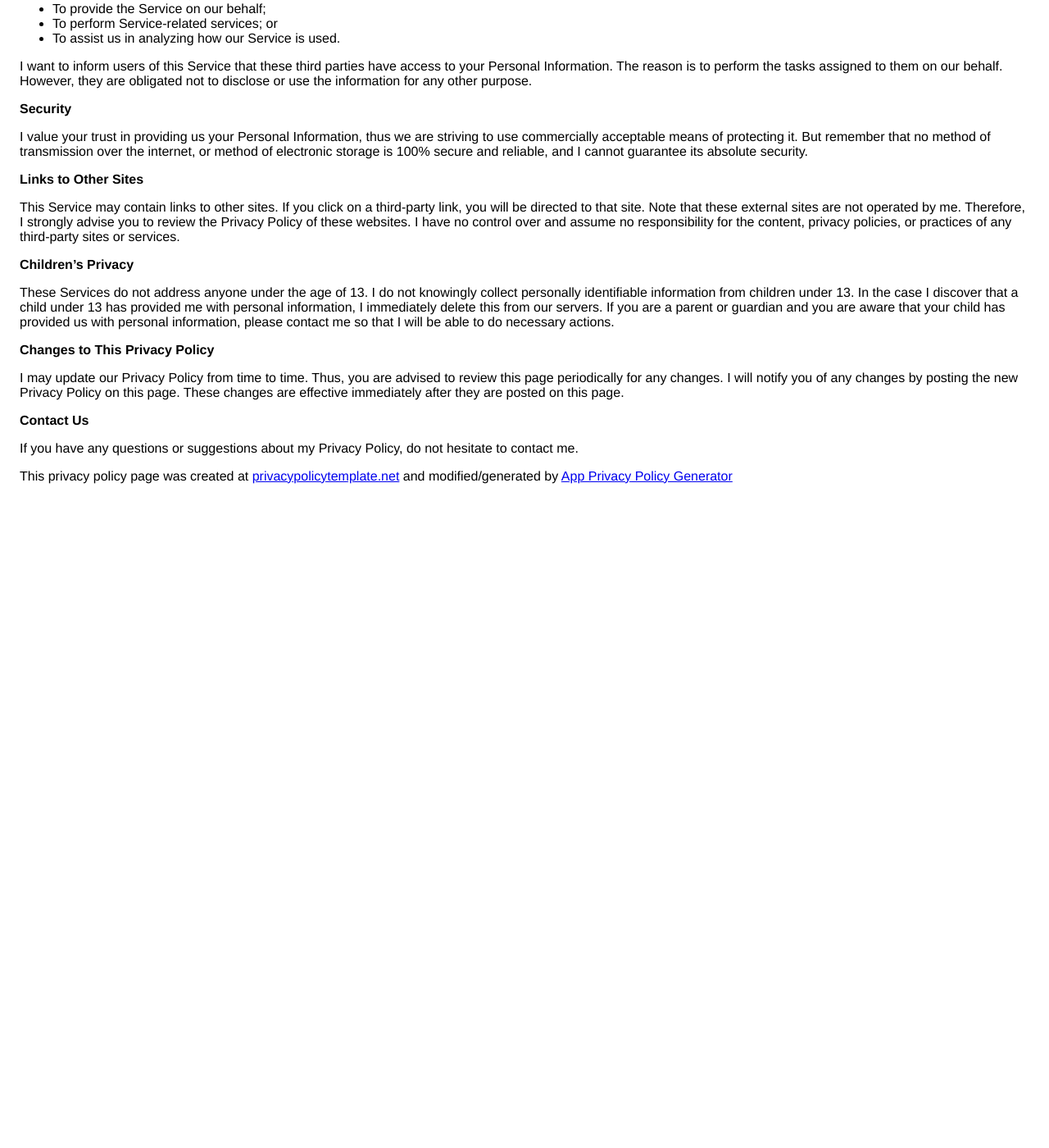
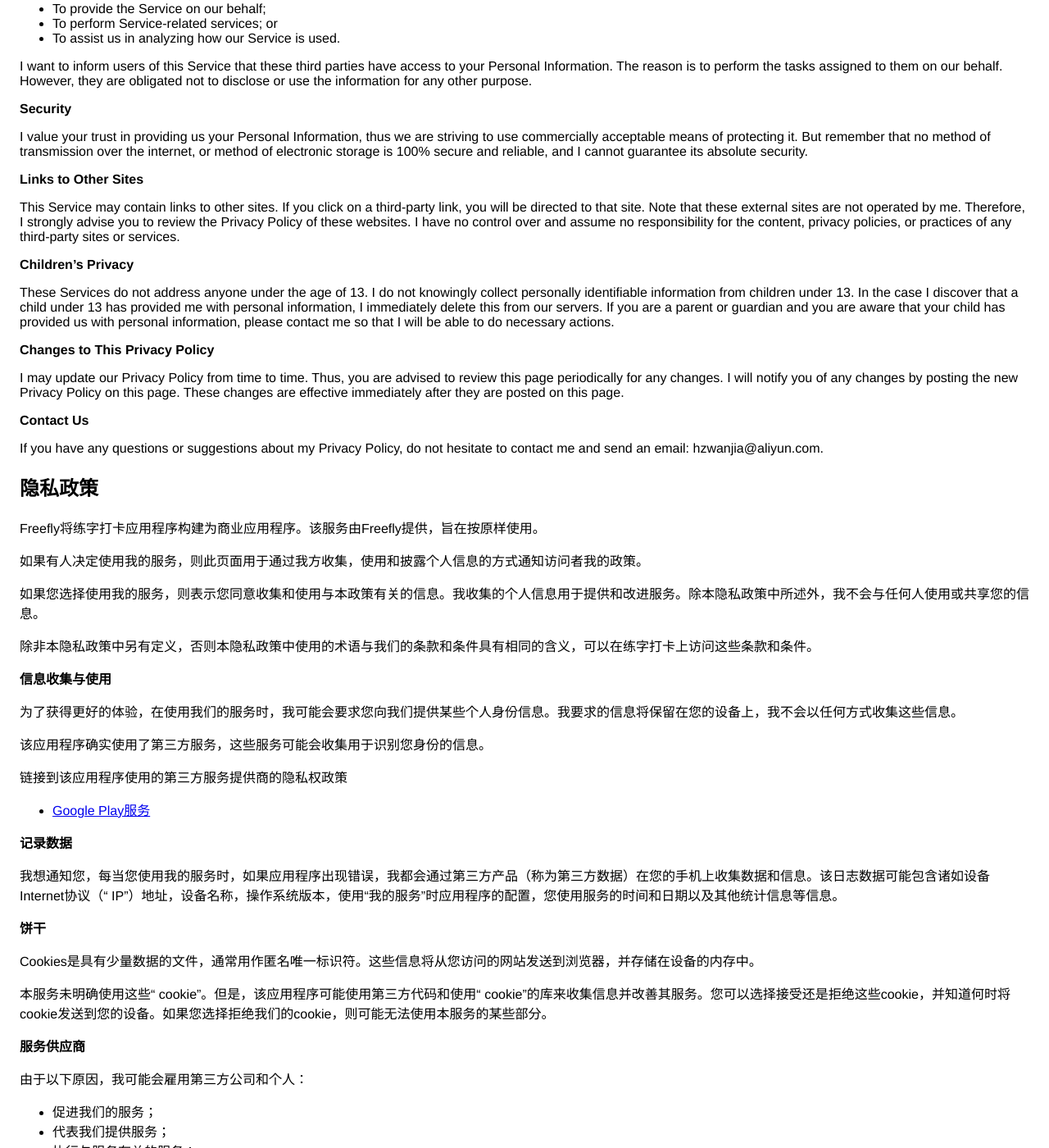
Before and after one commit to wanglianwu/page, a Jekyll site: the page ai_day_privacy_policy.html, which Jekyll copies as it is, in a window 1280 px wide and 1400 px high, scrolled down 808 px. Shown: the whole window at 82% size. Built offline with Jekyll 4.4.1, drawn with Linux system fonts in a browser that asks for light colours; before the commit the page ends 1438 px from its top, so only the background shows below that; some of the changed text lies outside the part shown.

Commit message:
Update ai_day_privacy_policy.html

```diff
--- a/ai_day_privacy_policy.html
+++ b/ai_day_privacy_policy.html
@@ -4,58 +4,77 @@
     <meta charset='utf-8'>
     <meta name="viewport" content="width=device-width,initial-scale=1,maximum-scale=1,user-scalable=no">
     <title>Privacy Policy</title>
-      <style> body { font-family: 'Helvetica Neue', Helvetica, Arial, sans-serif; padding:1em; } </style>
+    <style> body {
+        font-family: 'Helvetica Neue', Helvetica, Arial, sans-serif;
+        padding: 1em;
+    } </style>
 </head>
 <body>
-    <h2>Privacy Policy</h2> <p> Freefly built the 临帖练字打卡 app as a Commercial app. This SERVICE is provided by
-                    Freefly  and is intended for use as is.
-                  </p> <p>This page is used to inform visitors regarding my policies with the collection, use, and disclosure
-                    of Personal Information if anyone decided to use my Service.
-                  </p> <p>If you choose to use my Service, then you agree to the collection and use of information in
-                    relation to this policy. The Personal Information that I collect is used for providing and improving
-                    the Service. I will not use or share your information with anyone except as described
-                    in this Privacy Policy.
-                  </p> <p>The terms used in this Privacy Policy have the same meanings as in our Terms and Conditions, which is
-                    accessible at 临帖练字打卡 unless otherwise defined in this Privacy Policy.
-                  </p> <p><strong>Information Collection and Use</strong></p> <p>For a better experience, while using our Service, I may require you to provide us with certain
-                    personally identifiable information. The information that I request will be retained on your device and is not collected by me in any way.
-                  </p> <p>The app does use third party services that may collect information used to identify you.</p> <div><p>Link to privacy policy of third party service providers used by the app</p> <ul><li><a href="https://www.google.com/policies/privacy/" target="_blank">Google Play Services</a></li><!----><!----><!----><!----><!----><!----><!----></ul></div> <p><strong>Log Data</strong></p> <p> I want to inform you that whenever you use my Service, in a case of
-                    an error in the app I collect data and information (through third party products) on your phone
-                    called Log Data. This Log Data may include information such as your device Internet Protocol (“IP”) address,
-                    device name, operating system version, the configuration of the app when utilizing my Service,
-                    the time and date of your use of the Service, and other statistics.
-                  </p> <p><strong>Cookies</strong></p> <p>Cookies are files with a small amount of data that are commonly used as anonymous unique identifiers.
-                    These are sent to your browser from the websites that you visit and are stored on your device's internal
-                    memory.
-                  </p> <p>This Service does not use these “cookies” explicitly. However, the app may use third party code and
-                    libraries that use “cookies” to collect information and improve their services. You have the option to
-                    either accept or refuse these cookies and know when a cookie is being sent to your device. If you choose
-                    to refuse our cookies, you may not be able to use some portions of this Service.
-                  </p> <p><strong>Service Providers</strong></p> <p> I may employ third-party companies and individuals due to the following reasons:</p> <ul><li>To facilitate our Service;</li> <li>To provide the Service on our behalf;</li> <li>To perform Service-related services; or</li> <li>To assist us in analyzing how our Service is used.</li></ul> <p> I want to inform users of this Service that these third parties have access to
-                    your Personal Information. The reason is to perform the tasks assigned to them on our behalf. However,
-                    they are obligated not to disclose or use the information for any other purpose.
-                  </p> <p><strong>Security</strong></p> <p> I value your trust in providing us your Personal Information, thus we are striving
-                    to use commercially acceptable means of protecting it. But remember that no method of transmission over
-                    the internet, or method of electronic storage is 100% secure and reliable, and I cannot guarantee
-                    its absolute security.
-                  </p> <p><strong>Links to Other Sites</strong></p> <p>This Service may contain links to other sites. If you click on a third-party link, you will be directed
-                    to that site. Note that these external sites are not operated by me. Therefore, I strongly
-                    advise you to review the Privacy Policy of these websites. I have no control over
-                    and assume no responsibility for the content, privacy policies, or practices of any third-party sites
-                    or services.
-                  </p> <p><strong>Children’s Privacy</strong></p> <p>These Services do not address anyone under the age of 13. I do not knowingly collect
-                    personally identifiable information from children under 13. In the case I discover that a child
-                    under 13 has provided me with personal information, I immediately delete this from
-                    our servers. If you are a parent or guardian and you are aware that your child has provided us with personal
-                    information, please contact me so that I will be able to do necessary actions.
-                  </p> <p><strong>Changes to This Privacy Policy</strong></p> <p> I may update our Privacy Policy from time to time. Thus, you are advised to review
-                    this page periodically for any changes. I will notify you of any changes by posting
-                    the new Privacy Policy on this page. These changes are effective immediately after they are posted on
-                    this page.
-                  </p> <p><strong>Contact Us</strong></p> <p>If you have any questions or suggestions about my Privacy Policy, do not hesitate to contact
-                    me.
-                  </p> <p>This privacy policy page was created at <a href="https://privacypolicytemplate.net" target="_blank">privacypolicytemplate.net</a>
-                    and modified/generated by <a href="https://app-privacy-policy-generator.firebaseapp.com/" target="_blank">App
-                      Privacy Policy Generator</a></p>
+<h2>Privacy Policy</h2>
+<p>Freefly built the 练字打卡 app as a Commercial app. This SERVICE is provided by Freefly and is intended for use as is.</p>
+<p>This page is used to inform visitors regarding my policies with the collection, use, and disclosure of Personal Information if anyone decided to use my Service.</p>
+<p>If you choose to use my Service, then you agree to the collection and use of information in relation to this policy. The Personal Information that I collect is used for providing and improving the Service. I will not use or share your information with anyone except as described in this Privacy Policy.</p>
+<p>The terms used in this Privacy Policy have the same meanings as in our Terms and Conditions, which is accessible at 练字打卡 unless otherwise defined in this Privacy Policy.</p>
+<p><strong>Information Collection and Use</strong></p>
+<p>For a better experience, while using our Service, I may require you to provide us with certain personally identifiable information. The information that I request will be retained on your device and is not collected by me in any way.</p>
+<p>The app does use third party services that may collect information used to identify you.</p>
+<div><p>Link to privacy policy of third party service providers used by the app</p><ul><li><a href="https://www.google.com/policies/privacy/" target="_blank">Google Play Services</a></li></ul></div>
+<p><strong>Log Data</strong></p>
+<p> I want to inform you that whenever you use my Service, in a case of an error in the app I collect data and information (through third party products) on your phone called Log Data. This Log Data may include information such as your device Internet Protocol (“IP”) address, device name, operating system version, the configuration of the app when utilizing my Service, the time and date of your use of the Service, and other statistics.</p>
+<p><strong>Cookies</strong></p>
+<p>Cookies are files with a small amount of data that are commonly used as anonymous unique identifiers. These are sent to your browser from the websites that you visit and are stored on your device's internal memory.</p>
+<p>This Service does not use these “cookies” explicitly. However, the app may use third party code and libraries that use “cookies” to collect information and improve their services. You have the option to either accept or refuse these cookies and know when a cookie is being sent to your device. If you choose to refuse our cookies, you may not be able to use some portions of this Service.</p>
+<p><strong>Service Providers</strong></p>
+<p> I may employ third-party companies and individuals due to the following reasons:</p>
+<ul>
+    <li>To facilitate our Service;</li>
+    <li>To provide the Service on our behalf;</li>
+    <li>To perform Service-related services; or</li>
+    <li>To assist us in analyzing how our Service is used.</li>
+</ul>
+<p> I want to inform users of this Service that these third parties have access to your Personal Information. The reason is to perform the tasks assigned to them on our behalf. However, they are obligated not to disclose or use the information for any other purpose.</p>
+<p><strong>Security</strong></p>
+<p> I value your trust in providing us your Personal Information, thus we are striving to use commercially acceptable means of protecting it. But remember that no method of transmission over the internet, or method of electronic storage is 100% secure and reliable, and I cannot guarantee its absolute security.</p>
+<p><strong>Links to Other Sites</strong></p>
+<p>This Service may contain links to other sites. If you click on a third-party link, you will be directed to that site. Note that these external sites are not operated by me. Therefore, I strongly advise you to review the Privacy Policy of these websites. I have no control over and assume no responsibility for the content, privacy policies, or practices of any third-party sites or services.</p>
+<p><strong>Children’s Privacy</strong></p>
+<p>These Services do not address anyone under the age of 13. I do not knowingly collect personally identifiable information from children under 13. In the case I discover that a child under 13 has provided me with personal information, I immediately delete this from our servers. If you are a parent or guardian and you are aware that your child has provided us with personal information, please contact me so that I will be able to do necessary actions.</p>
+<p><strong>Changes to This Privacy Policy</strong></p>
+<p> I may update our Privacy Policy from time to time. Thus, you are advised to review this page periodically for any changes. I will notify you of any changes by posting the new Privacy Policy on this page. These changes are effective immediately after they are posted on this page.</p>
+<p><strong>Contact Us</strong></p>
+<p>If you have any questions or suggestions about my Privacy Policy, do not hesitate to contact me and send an email: hzwanjia@aliyun.com.</p>
+<h2>隐私政策</h2>
+<p>Freefly将练字打卡应用程序构建为商业应用程序。该服务由Freefly提供，旨在按原样使用。</p>
+<p>如果有人决定使用我的服务，则此页面用于通过我方收集，使用和披露个人信息的方式通知访问者我的政策。</p>
+<p>如果您选择使用我的服务，则表示您同意收集和使用与本政策有关的信息。我收集的个人信息用于提供和改进服务。除本隐私政策中所述外，我不会与任何人使用或共享您的信息。</p>
+<p>除非本隐私政策中另有定义，否则本隐私政策中使用的术语与我们的条款和条件具有相同的含义，可以在练字打卡上访问这些条款和条件。</p>
+<p><strong>信息收集与使用</strong></p>
+<p>为了获得更好的体验，在使用我们的服务时，我可能会要求您向我们提供某些个人身份信息。我要求的信息将保留在您的设备上，我不会以任何方式收集这些信息。</p>
+<p>该应用程序确实使用了第三方服务，这些服务可能会收集用于识别您身份的信息。</p>
+<div><p>链接到该应用程序使用的第三方服务提供商的隐私权政策</p><ul><li><a href="https://www.google.com/policies/privacy/" target="_blank">Google Play服务</a></li></ul></div>
+<p><strong>记录数据</strong></p>
+<p>我想通知您，每当您使用我的服务时，如果应用程序出现错误，我都会通过第三方产品（称为第三方数据）在您的手机上收集数据和信息。该日志数据可能包含诸如设备Internet协议（“ IP”）地址，设备名称，操作系统版本，使用“我的服务”时应用程序的配置，您使用服务的时间和日期以及其他统计信息等信息。 </p>
+<p><strong>饼干</strong></p>
+<p>Cookies是具有少量数据的文件，通常用作匿名唯一标识符。这些信息将从您访问的网站发送到浏览器，并存储在设备的内存中。</p>
+<p>本服务未明确使用这些“ cookie”。但是，该应用程序可能使用第三方代码和使用“ cookie”的库来收集信息并改善其服务。您可以选择接受还是拒绝这些cookie，并知道何时将cookie发送到您的设备。如果您选择拒绝我们的cookie，则可能无法使用本服务的某些部分。</p>
+<p><strong>服务供应商</strong></p>
+<p>由于以下原因，我可能会雇用第三方公司和个人：</p>
+<ul>
+    <li>促进我们的服务；</li>
+    <li>代表我们提供服务；</li>
+    <li>执行与服务有关的服务；</li>
+    <li>帮助我们分析如何使用我们的服务。</li>
+</ul>
+<p>我想通知此服务的用户，这些第三方有权访问您的个人信息。原因是代表我们执行分配给他们的任务。但是，他们有义务不出于任何其他目的披露或使用该信息。</p>
+<p><strong>安全</strong></p>
+<p>我重视您在向我们提供您的个人信息方面的信任，因此我们正在努力使用商业上可接受的方法来保护它。但是请记住，互联网上的传输方法或电子存储方法都不是100％安全可靠的，并且我不能保证其绝对安全。</p>
+<p><strong>链接到其他网站</strong></p>
+<p>该服务可能包含指向其他站点的链接。如果单击第三方链接，您将被定向到该站点。请注意，这些外部站点不是由我操作的。因此，我强烈建议您阅读这些网站的隐私政策。我无法控制任何第三方站点或服务的内容，隐私权政策或行为，也不承担任何责任。</p>
+<p><strong>儿童隐私</strong></p>
+<p>这些服务不针对13岁以下的任何人。我不会有意收集13岁以下儿童的个人身份信息。如果我发现13岁以下的儿童为我提供了个人信息，我会立即从我们的服务器中删除这些信息。如果您是父母或监护人，并且您知道孩子已向我们提供了个人信息，请与我联系，以便我能够采取必要的措施。</p>
+<p><strong>本隐私政策的变更</strong></p>
+<p>我可能会不时更新我们的隐私政策。因此，建议您定期查看此页面以进行任何更改。我会通过在此页面上发布新的隐私政策来通知您任何更改。这些更改在此页面上发布后立即生效。</p>
+<p><strong>联系我们</strong></p>
+<p>如果您对我的隐私政策有任何疑问或建议，请随时与我联系，Email：hzwanjia@aliyun.com</p>
 </body>
 </html>
```
Lines whose indentation alone changed are shown as unchanged.
